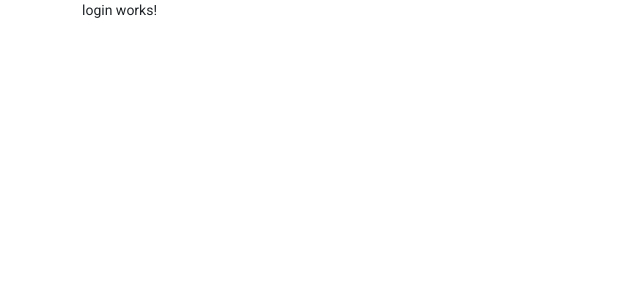
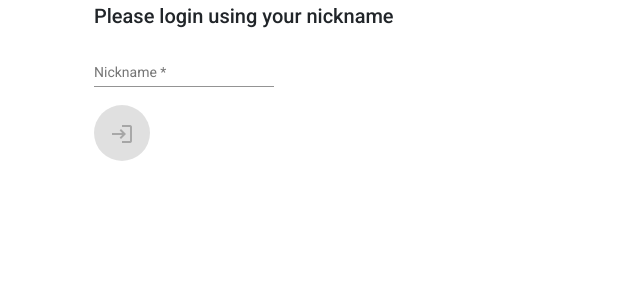
Before and after one commit to clewarne/frontend-fundamentals-2022, an Angular app: page /login in a window 1280 px wide. Shown: the top 300 px of the page, without its empty margins (0-640 px from the left). Built offline with nearby package versions, Linux system fonts and the light colour scheme.

Commit message:
Login page layout

```diff
--- a/src/app/app.component.ts
+++ b/src/app/app.component.ts
@@ -1,7 +1,6 @@
 import { Component } from '@angular/core';
 // Import the functions you need from the SDKs you need
 import { FirebaseApp, initializeApp } from "firebase/app";
-import { Analytics, getAnalytics } from "firebase/analytics";
 
 // Your web app's Firebase configuration
 const firebaseConfig = {
--- a/src/app/app.module.ts
+++ b/src/app/app.module.ts
@@ -17,6 +17,7 @@ import { MatSidenavModule } from '@angular/material/sidenav';
 import { DatePipe } from '@angular/common';
 import { LoginComponent } from './pages/login/login.component';
 import { ChatroomComponent } from './pages/chatroom/chatroom.component';
+import { MatButtonModule } from '@angular/material/button';
 
 @NgModule({
   declarations: [
@@ -38,7 +39,8 @@ import { ChatroomComponent } from './pages/chatroom/chatroom.component';
     MatProgressSpinnerModule,
     MatSortModule,
     MatSnackBarModule,
-    MatSidenavModule
+    MatSidenavModule,
+    MatButtonModule
   ],
   providers: [DatePipe],
   bootstrap: [AppComponent]
--- a/src/app/pages/login/login.component.html
+++ b/src/app/pages/login/login.component.html
@@ -1 +1,16 @@
-<p>login works!</p>
+<div class="container">
+    <form class="example-form" [formGroup]="loginForm" (ngSubmit)="onFormSubmit(loginForm.value)">
+        <h2>Please login using your nickname</h2>
+        <mat-form-field class="example-full-width">
+          <mat-label>Nickname</mat-label>
+          <input matInput placeholder="Enter your nickname" formControlName="nickname"
+                  [errorStateMatcher]="matcher">
+          <mat-error>
+            <span *ngIf="!loginForm.get('nickname')?.valid && loginForm.get('nickname')?.touched">Please enter your nickname</span>
+          </mat-error>
+        </mat-form-field>
+        <div class="button-row">
+            <button type="submit" [disabled]="!loginForm.valid" mat-fab color="primary"><mat-icon>login</mat-icon></button>
+        </div>
+    </form>
+  </div>
--- a/src/app/pages/login/login.component.ts
+++ b/src/app/pages/login/login.component.ts
@@ -1,4 +1,15 @@
 import { Component, OnInit } from '@angular/core';
+import { FormBuilder, FormControl, FormGroup, FormGroupDirective, NgForm, Validators } from '@angular/forms';
+import { ErrorStateMatcher } from '@angular/material/core';
+import { Router } from '@angular/router';
+import { } from 'firebase/database'
+
+export class MyErrorStateMatcher implements ErrorStateMatcher {
+  isErrorState(control: FormControl | null, form: FormGroupDirective | NgForm | null): boolean {
+    const isSubmitted = form && form.submitted;
+    return !!(control && control.invalid && (control.dirty || control.touched || isSubmitted));
+  }
+}
 
 @Component({
   selector: 'app-login',
@@ -6,10 +17,21 @@ import { Component, OnInit } from '@angular/core';
   styleUrls: ['./login.component.less']
 })
 export class LoginComponent implements OnInit {
+  loginForm: FormGroup;
+  nickname = '';
+  matcher = new MyErrorStateMatcher();
 
-  constructor() { }
+  constructor(private router: Router, private formBuilder: FormBuilder) {
+    this.loginForm = this.formBuilder.group({
+      'nickname': [null, Validators.required]
+    });
+  }
 
   ngOnInit(): void {
   }
 
+  onFormSubmit(form: any) {
+    this.router.navigate([`chatroom/:${form.nickname}`]);
+  }
+
 }
```
